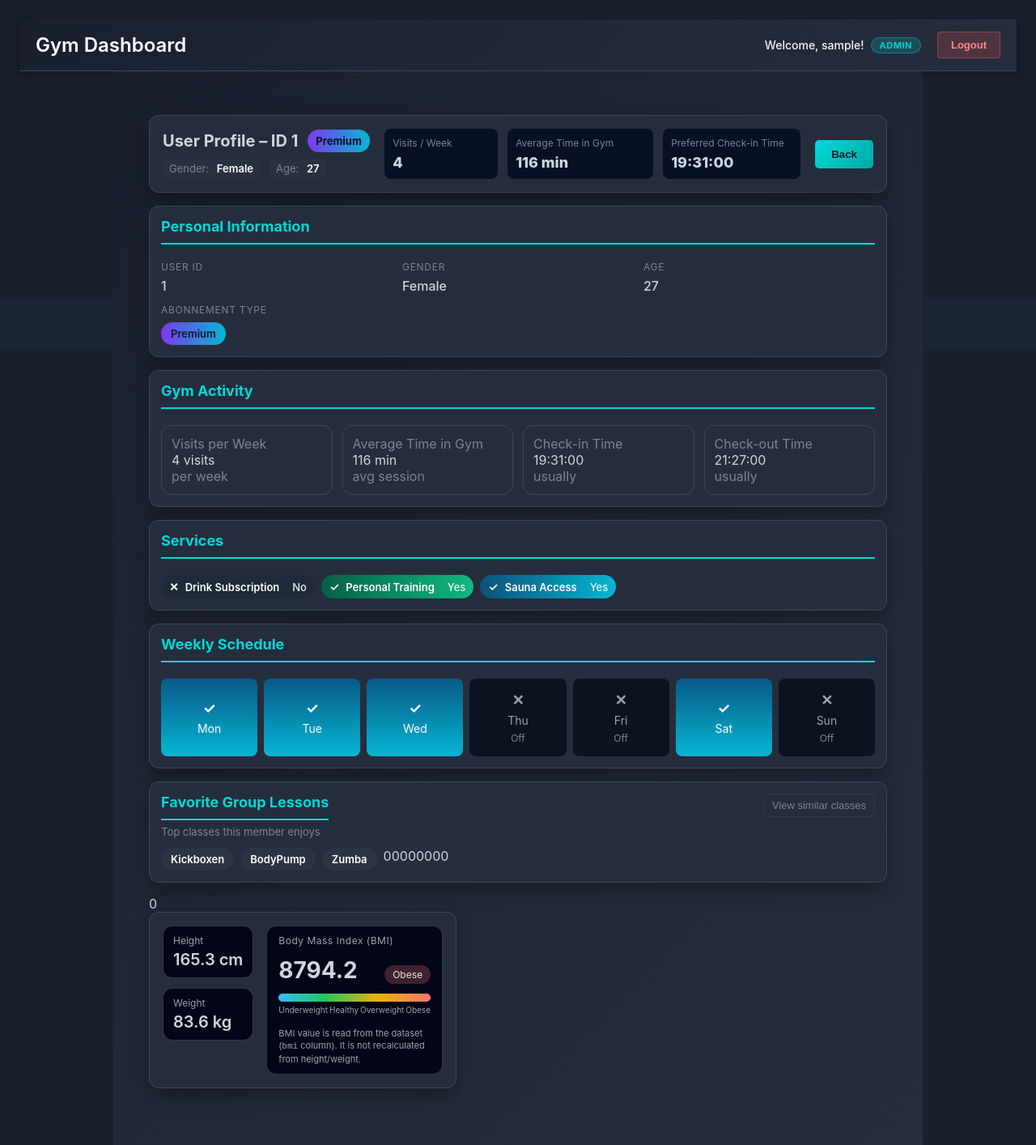
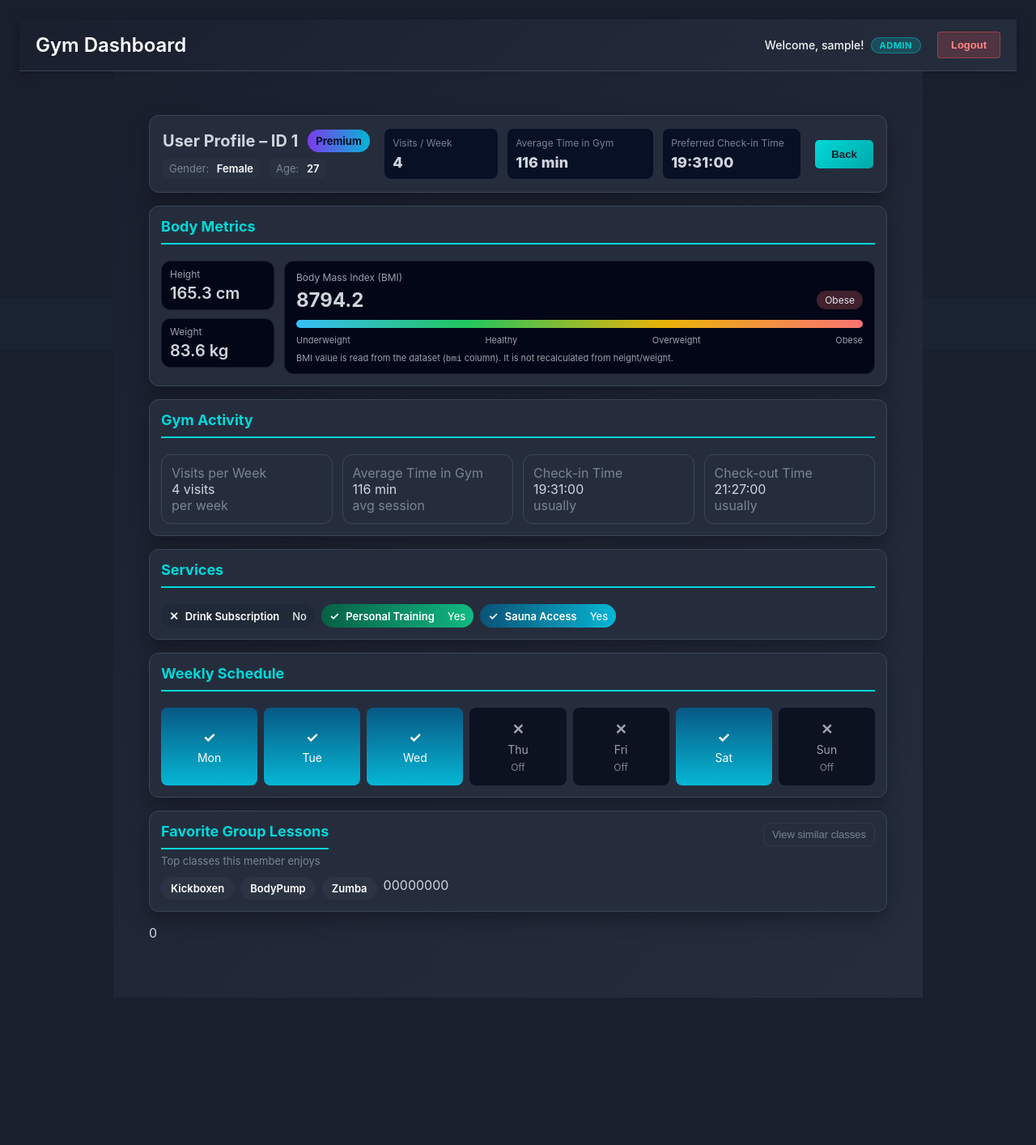
Before and after one commit to hiba-naim/gymdashboard, a React (Vite) app: page /member/1 in a window 1280 px wide. Shown: the whole page at 81% size. After the commit the page ends 1232 px from the top, so only its background shows below. Built offline with nearby package versions, Linux system fonts and the light colour scheme; sample sign-in values are in the browser's storage.

Commit message:
chore: update UserProfilePage layout and BMI placement

```diff
--- a/src/pages/UserProfilePage.jsx
+++ b/src/pages/UserProfilePage.jsx
@@ -68,18 +68,14 @@ export default function UserProfilePage() {
 
         let targetId = id;
 
-        // If user is not admin and no ID specified
         if (user?.role === "user" && !id) {
-          // Use the member_id from the logged-in user's account
           if (user?.member_id) {
             targetId = user.member_id;
           } else {
-            // Fallback to first member if no member_id set
             targetId = 1;
           }
         }
 
-        // Find the user by ID
         const member = rows.find((row) => String(row.id) === String(targetId));
 
         if (!member) {
@@ -88,7 +84,6 @@ export default function UserProfilePage() {
           setUserData(member);
         }
 
-        // fetch health_fitness_dataset.csv and map to healthMetrics
         const healthRes = await fetch('/health_fitness_dataset.csv');
         const healthText = await healthRes.text();
 
@@ -219,47 +214,51 @@ export default function UserProfilePage() {
 
           {/* LEFT COLUMN - detailed cards */}
           <div>
-            {/* Personal Information */}
+            {/* BMI in place of Personal Information (moved) */}
             <div className="card profile-section" style={{ width: '100%', marginBottom: 16 }}>
-              <h2>Personal Information</h2>
-                <div style={{ marginTop: 8 }}>
-                  <div style={{ display: 'grid', gridTemplateColumns: 'repeat(3, minmax(0, 1fr))', gap: 12 }}>
-                    <div>
-                      <div style={{ fontSize: 12, textTransform: 'uppercase', letterSpacing: '0.06em', color: 'var(--muted)' }}>User ID</div>
-                      <div style={{ fontSize: 16, fontWeight: 500, marginTop: 6 }}>{userData.id ?? '–'}</div>
+              <h2>Body Metrics</h2>
+              <div style={{ marginTop: 8 }}>
+                <div style={{ display: 'flex', gap: 12, alignItems: 'flex-start' }}>
+                  {/* LEFT: Height / Weight */}
+                  <div style={{ minWidth: 140 }}>
+                    <div style={{ background: '#020617', borderRadius: 12, padding: '8px 10px', border: '1px solid rgba(148, 163, 184, 0.12)', marginBottom: 10, textAlign: 'left' }}>
+                      <div style={{ fontSize: 12, color: '#9ca3af', marginBottom: 4 }}>Height</div>
+                      <div style={{ fontSize: 20, fontWeight: 600 }}>{healthMetrics.heightCm ? `${healthMetrics.heightCm} cm` : '--'}</div>
                     </div>
 
-                    <div>
-                      <div style={{ fontSize: 12, textTransform: 'uppercase', letterSpacing: '0.06em', color: 'var(--muted)' }}>Gender</div>
-                      <div style={{ fontSize: 16, fontWeight: 500, marginTop: 6 }}>{userData.gender || 'N/A'}</div>
-                    </div>
-
-                    <div>
-                      <div style={{ fontSize: 12, textTransform: 'uppercase', letterSpacing: '0.06em', color: 'var(--muted)' }}>Age</div>
-                      <div style={{ fontSize: 16, fontWeight: 500, marginTop: 6 }}>{userData.Age || 'N/A'}</div>
+                    <div style={{ background: '#020617', borderRadius: 12, padding: '8px 10px', border: '1px solid rgba(148, 163, 184, 0.12)', textAlign: 'left' }}>
+                      <div style={{ fontSize: 12, color: '#9ca3af', marginBottom: 4 }}>Weight</div>
+                      <div style={{ fontSize: 20, fontWeight: 600 }}>{healthMetrics.weightKg ? `${healthMetrics.weightKg} kg` : '--'}</div>
                     </div>
                   </div>
 
-                  {/* Abonnement Type on its own row as a badge */}
-                  <div style={{ marginTop: 12 }}>
-                    <div style={{ fontSize: 12, textTransform: 'uppercase', letterSpacing: '0.06em', color: 'var(--muted)' }}>Abonnement Type</div>
-                    {(() => {
-                      const sub = userData.abonoment_type || '';
-                      const isPremium = String(sub).toLowerCase() === 'premium';
-                      const badgeStyle = {
-                        display: 'inline-block',
-                        padding: '6px 12px',
-                        borderRadius: 9999,
-                        marginTop: 8,
-                        fontWeight: 600,
-                        fontSize: 13,
-                        color: isPremium ? '#0f172a' : '#e6eef6',
-                        background: isPremium ? 'linear-gradient(90deg,#7c3aed,#06b6d4)' : '#1f2937',
-                      };
-                      return <div style={badgeStyle}>{sub || 'N/A'}</div>;
-                    })()}
+                  {/* RIGHT: BMI */}
+                  <div style={{ flex: 1, background: '#020617', borderRadius: 12, padding: '12px 14px', border: '1px solid rgba(148, 163, 184, 0.12)', textAlign: 'left' }}>
+                    <div style={{ fontSize: 12, color: '#9ca3af', marginBottom: 6 }}>Body Mass Index (BMI)</div>
+                    <div style={{ display: 'flex', alignItems: 'center', justifyContent: 'space-between' }}>
+                      <div style={{ fontSize: 24, fontWeight: 700 }}>{healthMetrics.bmi ? (Number.isFinite(Number(healthMetrics.bmi)) ? Number(healthMetrics.bmi).toFixed(1) : '--') : '--'}</div>
+                      <div style={{ fontSize: 12, padding: '4px 10px', borderRadius: 9999, backgroundColor: !healthMetrics.bmi ? 'rgba(148,163,184,0.12)' : (healthMetrics.bmi < 18.5 ? 'rgba(56,189,248,0.2)' : healthMetrics.bmi < 25 ? 'rgba(34,197,94,0.2)' : healthMetrics.bmi < 30 ? 'rgba(234,179,8,0.25)' : 'rgba(248,113,113,0.25)'), color: '#e5e7eb' }}>
+                        {!healthMetrics.bmi ? 'No BMI data' : healthMetrics.bmi < 18.5 ? 'Underweight' : healthMetrics.bmi < 25 ? 'Healthy' : healthMetrics.bmi < 30 ? 'Overweight' : 'Obese'}
+                      </div>
+                    </div>
+
+                    <div style={{ marginTop: 10 }}>
+                      <div style={{ position: 'relative', height: 10, borderRadius: 9999, background: 'linear-gradient(90deg, #38bdf8 0%, #22c55e 30%, #eab308 65%, #f97373 100%)', overflow: 'hidden' }}>
+                        {healthMetrics.bmi && Number.isFinite(Number(healthMetrics.bmi)) && (
+                          <div style={{ position: 'absolute', top: -2, width: 2, height: 14, backgroundColor: '#e5e7eb', left: `${Math.min(100, Math.max(0, ((Number(healthMetrics.bmi) - 15) / (40 - 15)) * 100))}%` }} />
+                        )}
+                      </div>
+                      <div style={{ display: 'flex', justifyContent: 'space-between', fontSize: 11, color: '#9ca3af', marginTop: 8 }}>
+                        <span>Underweight</span>
+                        <span>Healthy</span>
+                        <span>Overweight</span>
+                        <span>Obese</span>
+                      </div>
+                      <div style={{ fontSize: 11, color: '#9ca3af', marginTop: 8 }}>BMI value is read from the dataset (<code>bmi</code> column). It is not recalculated from height/weight.</div>
+                    </div>
                   </div>
                 </div>
+              </div>
             </div>
 
             {/* Gym Activity */}
@@ -483,142 +482,8 @@ export default function UserProfilePage() {
             )}
           </div>
 
-          {/* RIGHT COLUMN - BMI Insights widget (refactored) */}
-          <div>
-            <div
-              className="card bmi-insights-card"
-              style={{
-                padding: 16,
-                display: 'flex',
-                flexDirection: 'row',
-                gap: 16,
-                minWidth: 340,
-                maxWidth: 380,
-                alignSelf: 'flex-start',
-              }}
-            >
-              {/* LEFT COLUMN: height + weight tiles */}
-              <div style={{ display: 'flex', flexDirection: 'column', gap: 12, minWidth: 110 }}>
-                <div
-                  style={{
-                    background: '#020617',
-                    borderRadius: 12,
-                    padding: '10px 12px',
-                    border: '1px solid rgba(148, 163, 184, 0.3)',
-                  }}
-                >
-                  <div style={{ fontSize: 12, color: '#9ca3af', marginBottom: 4 }}>Height</div>
-                  <div style={{ fontSize: 20, fontWeight: 600 }}>
-                    {healthMetrics.heightCm != null ? `${healthMetrics.heightCm} cm` : '--'}
-                  </div>
-                </div>
-
-                <div
-                  style={{
-                    background: '#020617',
-                    borderRadius: 12,
-                    padding: '10px 12px',
-                    border: '1px solid rgba(148, 163, 184, 0.3)',
-                  }}
-                >
-                  <div style={{ fontSize: 12, color: '#9ca3af', marginBottom: 4 }}>Weight</div>
-                  <div style={{ fontSize: 20, fontWeight: 600 }}>
-                    {healthMetrics.weightKg != null ? `${healthMetrics.weightKg} kg` : '--'}
-                  </div>
-                </div>
-              </div>
-
-              {/* RIGHT COLUMN: BMI card */}
-              <div
-                style={{
-                  flex: 1,
-                  background: '#020617',
-                  borderRadius: 12,
-                  padding: '10px 14px',
-                  border: '1px solid rgba(148, 163, 184, 0.3)',
-                  display: 'flex',
-                  flexDirection: 'column',
-                  gap: 12,
-                }}
-              >
-                <div style={{ fontSize: 12, color: '#9ca3af', letterSpacing: 0.5 }}>Body Mass Index (BMI)</div>
-
-                {/* BMI value + status */}
-                <div style={{ display: 'flex', alignItems: 'baseline', justifyContent: 'space-between', gap: 8 }}>
-                  <div style={{ fontSize: 28, fontWeight: 700 }}>
-                    {healthMetrics.bmi != null ? (Number.isFinite(Number(healthMetrics.bmi)) ? Number(healthMetrics.bmi).toFixed(1) : '--') : '--'}
-                  </div>
-                  <div
-                    style={{
-                      fontSize: 12,
-                      padding: '4px 10px',
-                      borderRadius: 9999,
-                      backgroundColor:
-                        healthMetrics.bmi == null
-                          ? 'rgba(148, 163, 184, 0.15)'
-                          : healthMetrics.bmi < 18.5
-                          ? 'rgba(56, 189, 248, 0.2)'
-                          : healthMetrics.bmi < 25
-                          ? 'rgba(34, 197, 94, 0.2)'
-                          : healthMetrics.bmi < 30
-                          ? 'rgba(234, 179, 8, 0.25)'
-                          : 'rgba(248, 113, 113, 0.25)',
-                      color: '#e5e7eb',
-                    }}
-                  >
-                    {healthMetrics.bmi == null
-                      ? 'No BMI data'
-                      : healthMetrics.bmi < 18.5
-                      ? 'Underweight'
-                      : healthMetrics.bmi < 25
-                      ? 'Healthy'
-                      : healthMetrics.bmi < 30
-                      ? 'Overweight'
-                      : 'Obese'}
-                  </div>
-                </div>
-
-                {/* BMI scale bar */}
-                <div style={{ display: 'flex', flexDirection: 'column', gap: 4 }}>
-                  <div
-                    style={{
-                      position: 'relative',
-                      height: 10,
-                      borderRadius: 9999,
-                      background: 'linear-gradient(90deg, #38bdf8 0%, #22c55e 30%, #eab308 65%, #f97373 100%)',
-                      overflow: 'hidden',
-                    }}
-                  >
-                    {/* Indicator (only if bmi is present) */}
-                    {healthMetrics.bmi != null && Number.isFinite(Number(healthMetrics.bmi)) && (
-                      <div
-                        style={{
-                          position: 'absolute',
-                          top: -2,
-                          width: 2,
-                          height: 14,
-                          backgroundColor: '#e5e7eb',
-                          left: `${Math.min(100, Math.max(0, ((Number(healthMetrics.bmi) - 15) / (40 - 15)) * 100))}%`,
-                        }}
-                      />
-                    )}
-                  </div>
-                  <div style={{ display: 'flex', justifyContent: 'space-between', fontSize: 10, color: '#9ca3af' }}>
-                    <span>Underweight</span>
-                    <span>Healthy</span>
-                    <span>Overweight</span>
-                    <span>Obese</span>
-                  </div>
-                </div>
-
-                {/* Note about source of BMI */}
-                <div style={{ fontSize: 11, color: '#9ca3af', marginTop: 4, lineHeight: 1.4 }}>
-                  BMI value is read from the dataset (<code>bmi</code> column). It is not
-                  recalculated from height/weight.
-                </div>
-              </div>
-            </div>
-          </div>
+          {/* RIGHT COLUMN - removed duplicate BMI widget */}
+          <div />
 
         </div>
       </div>
```
